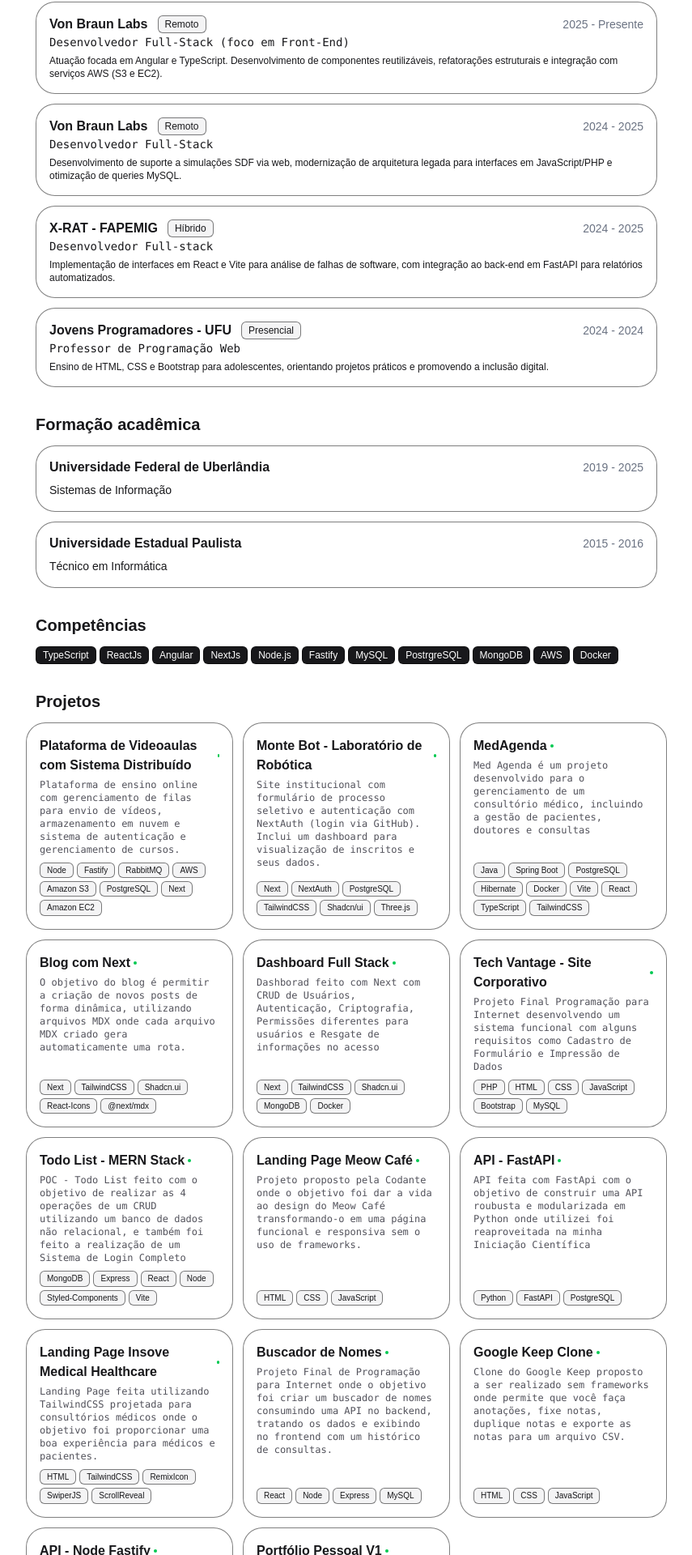
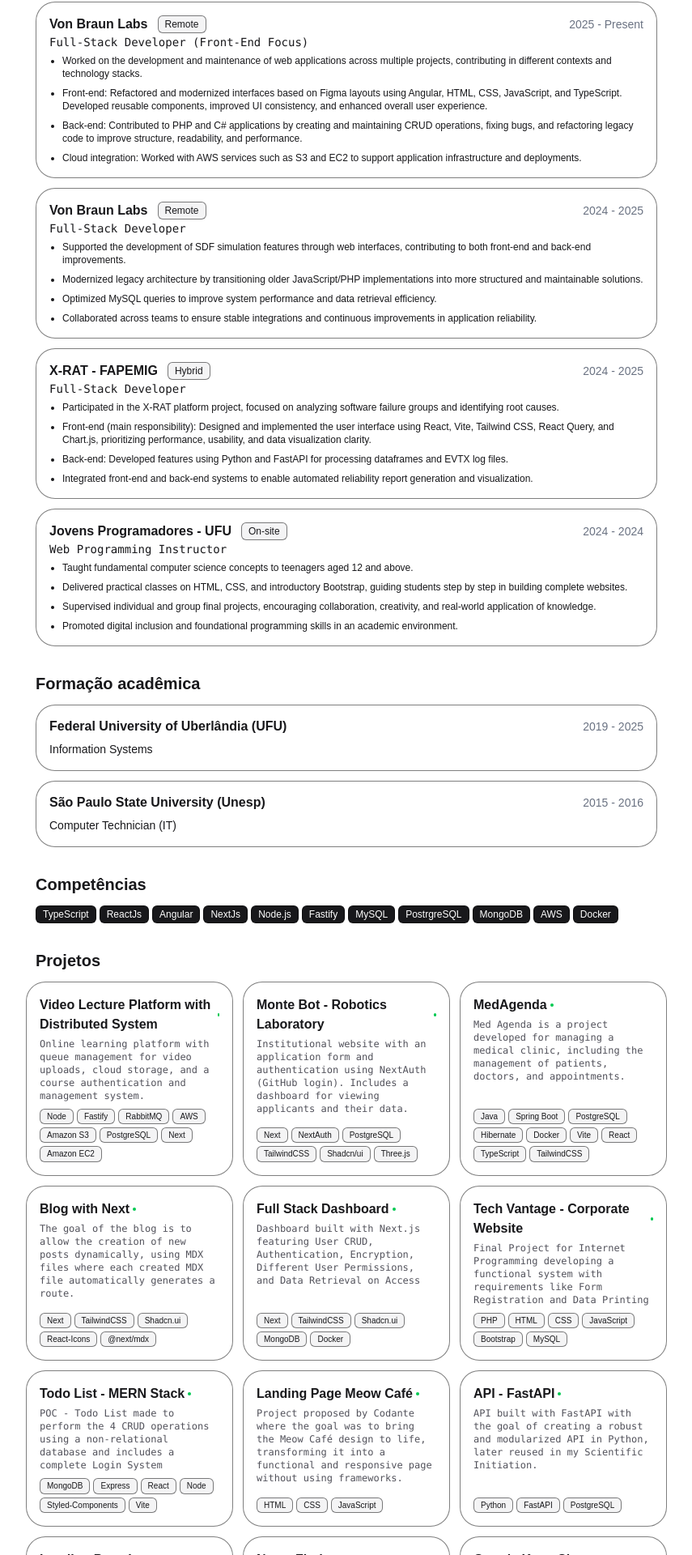
Before and after one commit to nathanmota-dev/portfolio-v2, a Next.js app: page /cv in a window 1280 px wide. Shown: the part 557-2477 px from the top of the page at 81% size, without its empty margins (212-1067 px from the left). Built offline with nearby package versions, Linux system fonts and the light colour scheme.

Commit message:
feat: update resume with en

```diff
--- a/app/cv/page.tsx
+++ b/app/cv/page.tsx
@@ -67,7 +67,9 @@
                                     </a>
                                 </Button>
                             ) : null}
-                            {RESUME_DATA.contact.social.map((social) => (
+                            {RESUME_DATA.contact.social
+                                .filter((social) => social.showOnCv ?? true)
+                                .map((social) => (
                                     <Button
                                         key={social.name}
                                         className="h-8 w-8"
@@ -110,6 +112,10 @@
                     <h2 className="text-xl font-bold">Experiência de Trabalho</h2>
                     {RESUME_DATA.work.map((work) => {
                         const workKey = `${work.company}-${work.title}-${work.start}-${work.end}`;
+                        const workDescriptionItems = work.description
+                            .split("\n")
+                            .map((line) => line.trim())
+                            .filter(Boolean);
 
                         return (
                             <Card key={workKey}>
@@ -142,7 +148,11 @@
                                     </h4>
                                 </CardHeader>
                                 <CardContent className="mt-2 text-xs">
-                                    {work.description}
+                                    <ul className="list-disc space-y-2 pl-4">
+                                        {workDescriptionItems.map((item) => (
+                                            <li key={`${workKey}-${item}`}>{item}</li>
+                                        ))}
+                                    </ul>
                                 </CardContent>
                             </Card>
                         );
--- a/data/resume-data.tsx
+++ b/data/resume-data.tsx
@@ -9,10 +9,10 @@
     techStack: ["TypeScript", "React", "Angular", "Node", "AWS"],
     locationLink: "https://www.google.com/maps/place/Ribeir%C3%A3o+Preto+-+State+of+S%C3%A3o+Paulo",
     about:
-        "Desenvolvedor Full-Stack apaixonado por solucionar problemas!",
+        "Full-Stack Developer passionate about solving problems!",
     summary: `
-    Desenvolvedor Full-Stack com mais de 2 anos de experiência no desenvolvimento de aplicações web completas, do Front-End ao Back-End. Formado em Sistemas de Informação pela UFU, iniciei minha trajetória como Técnico em Informática pela Unesp FCAV, onde desenvolvi meus primeiros projetos de programação. Atualmente trabalho construindo soluções escaláveis, integrações entre sistemas, aplicando boas práticas de engenharia de software.
-  `,
+    Full-Stack Developer with over 2 years of experience building complete web applications, from Front-End to Back-End. Graduated in Information Systems from UFU, I started my journey as an IT Technician at Unesp FCAV, where I developed my first programming projects. Currently, I work on building scalable solutions, system integrations, and applying software engineering best practices.
+    `,
     avatarUrl: "https://avatars.githubusercontent.com/u/120220035?v=4",
     personalWebsiteUrl: "#",
     initialPhrase: "Your next big application needs a solid foundation and an amazing interface. Let’s talk and build something real.",
@@ -24,34 +24,38 @@
                 name: "GitHub",
                 url: "https://github.com/nathanmota-dev",
                 icon: FaGithub,
+                showOnCv: true,
             },
             {
                 name: "LinkedIn",
                 url: "https://www.linkedin.com/in/nathansmota/",
                 icon: FaLinkedin,
+                showOnCv: true,
             },
             {
                 name: "X (Twitter)",
                 url: "https://x.com/pq_nathan",
                 icon: SiX,
+                showOnCv: false,
             },
             {
                 name: "Spotify",
                 url: "https://open.spotify.com/user/d9zhqx5tfnna0pqx4or91e3re?si=bcf6f90eae0446d8",
                 icon: FaSpotify,
+                showOnCv: false,
             },
         ],
     },
     education: [
         {
-            school: "Universidade Federal de Uberlândia",
-            degree: "Sistemas de Informação",
+            school: "Federal University of Uberlândia (UFU)",
+            degree: "Information Systems",
             start: "2019",
             end: "2025",
         },
         {
-            school: "Universidade Estadual Paulista",
-            degree: "Técnico em Informática",
+            school: "São Paulo State University (Unesp)",
+            degree: "Computer Technician (IT)",
             start: "2015",
             end: "2016",
         },
@@ -60,42 +64,70 @@
         {
             company: "Von Braun Labs",
             link: "https://www.linkedin.com/company/von-braun-labs/",
-            badges: ["Remoto"],
-            title: "Desenvolvedor Full-Stack (foco em Front-End)",
+            badges: ["Remote"],
+            title: "Full-Stack Developer (Front-End Focus)",
             start: "2025",
-            end: "Presente",
-            description:
-                "Atuação focada em Angular e TypeScript. Desenvolvimento de componentes reutilizáveis, refatorações estruturais e integração com serviços AWS (S3 e EC2).",
+            end: "Present",
+            description: `
+            Worked on the development and maintenance of web applications across multiple projects, contributing in different contexts and technology stacks.
+
+            Front-end: Refactored and modernized interfaces based on Figma layouts using Angular, HTML, CSS, JavaScript, and TypeScript. Developed reusable components, improved UI consistency, and enhanced overall user experience.
+
+            Back-end: Contributed to PHP and C# applications by creating and maintaining CRUD operations, fixing bugs, and refactoring legacy code to improve structure, readability, and performance.
+
+            Cloud integration: Worked with AWS services such as S3 and EC2 to support application infrastructure and deployments.
+            `,
         },
         {
             company: "Von Braun Labs",
             link: "https://www.linkedin.com/company/von-braun-labs/",
-            badges: ["Remoto"],
-            title: "Desenvolvedor Full-Stack",
+            badges: ["Remote"],
+            title: "Full-Stack Developer",
             start: "2024",
             end: "2025",
-            description:
-                "Desenvolvimento de suporte a simulações SDF via web, modernização de arquitetura legada para interfaces em JavaScript/PHP e otimização de queries MySQL.",
+            description: `
+            Supported the development of SDF simulation features through web interfaces, contributing to both front-end and back-end improvements.
+
+            Modernized legacy architecture by transitioning older JavaScript/PHP implementations into more structured and maintainable solutions.
+
+            Optimized MySQL queries to improve system performance and data retrieval efficiency.
+
+            Collaborated across teams to ensure stable integrations and continuous improvements in application reliability.
+            `,
         },
         {
             company: "X-RAT - FAPEMIG",
             link: "#",
-            badges: ["Híbrido"],
-            title: "Desenvolvedor Full-stack",
+            badges: ["Hybrid"],
+            title: "Full-Stack Developer",
             start: "2024",
             end: "2025",
-            description:
-                "Implementação de interfaces em React e Vite para análise de falhas de software, com integração ao back-end em FastAPI para relatórios automatizados.",
+            description: `
+            Participated in the X-RAT platform project, focused on analyzing software failure groups and identifying root causes.
+
+            Front-end (main responsibility): Designed and implemented the user interface using React, Vite, Tailwind CSS, React Query, and Chart.js, prioritizing performance, usability, and data visualization clarity.
+
+            Back-end: Developed features using Python and FastAPI for processing dataframes and EVTX log files.
+
+            Integrated front-end and back-end systems to enable automated reliability report generation and visualization.
+            `,
         },
         {
             company: "Jovens Programadores - UFU",
             link: "#",
-            badges: ["Presencial"],
-            title: "Professor de Programação Web",
+            badges: ["On-site"],
+            title: "Web Programming Instructor",
             start: "2024",
             end: "2024",
-            description:
-                "Ensino de HTML, CSS e Bootstrap para adolescentes, orientando projetos práticos e promovendo a inclusão digital.",
+            description: `
+            Taught fundamental computer science concepts to teenagers aged 12 and above.
+
+            Delivered practical classes on HTML, CSS, and introductory Bootstrap, guiding students step by step in building complete websites.
+
+            Supervised individual and group final projects, encouraging collaboration, creativity, and real-world application of knowledge.
+
+            Promoted digital inclusion and foundational programming skills in an academic environment.
+            `,
         },
     ],
     skills: [
@@ -136,7 +168,7 @@
     projects: [
         {
             image: "projects/distributed.jpeg",
-            title: "Plataforma de Videoaulas com Sistema Distribuído",
+            title: "Video Lecture Platform with Distributed System",
             techStack: [
                 "Node",
                 "Fastify",
@@ -148,7 +180,7 @@
                 "Amazon EC2",
             ],
             description:
-                "Plataforma de ensino online com gerenciamento de filas para envio de vídeos, armazenamento em nuvem e sistema de autenticação e gerenciamento de cursos.",
+                "Online learning platform with queue management for video uploads, cloud storage, and a course authentication and management system.",
             githubUrl: "https://github.com/nathanmota-dev/systems-distributed",
             type: "fullstack",
             link: {
@@ -158,7 +190,7 @@
         },
         {
             image: "projects/montebot.JPG",
-            title: "Monte Bot - Laboratório de Robótica",
+            title: "Monte Bot - Robotics Laboratory",
             techStack: [
                 "Next",
                 "NextAuth",
@@ -168,7 +200,7 @@
                 "Three.js",
             ],
             description:
-                "Site institucional com formulário de processo seletivo e autenticação com NextAuth (login via GitHub). Inclui um dashboard para visualização de inscritos e seus dados.",
+                "Institutional website with an application form and authentication using NextAuth (GitHub login). Includes a dashboard for viewing applicants and their data.",
             githubUrl: "https://github.com/monte-bot/montebot",
             deployUrl: "https://monte-bot.vercel.app/",
             type: "fullstack",
@@ -192,7 +224,7 @@
                 "TailwindCSS",
             ],
             description:
-                "Med Agenda é um projeto desenvolvido para o gerenciamento de um consultório médico, incluindo a gestão de pacientes, doutores e consultas",
+                "Med Agenda is a project developed for managing a medical clinic, including the management of patients, doctors, and appointments.",
             githubUrl: "https://github.com/nathanmota-dev/final-project-poo2",
             deployUrl: "https://final-project-poo2.vercel.app/",
             type: "fullstack",
@@ -203,7 +235,7 @@
         },
         {
             image: "projects/blog.JPG",
-            title: "Blog com Next",
+            title: "Blog with Next",
             techStack: [
                 "Next",
                 "TailwindCSS",
@@ -212,7 +244,7 @@
                 "@next/mdx",
             ],
             description:
-                "O objetivo do blog é permitir a criação de novos posts de forma dinâmica, utilizando arquivos MDX onde cada arquivo MDX criado gera automaticamente uma rota.",
+                "The goal of the blog is to allow the creation of new posts dynamically, using MDX files where each created MDX file automatically generates a route.",
             githubUrl: "https://github.com/nathanmota-dev/blog-nextjs",
             deployUrl: "https://blog-do-nathan.vercel.app/",
             type: "frontend",
@@ -223,7 +255,7 @@
         },
         {
             image: "projects/dashboard.JPG",
-            title: "Dashboard Full Stack",
+            title: "Full Stack Dashboard",
             techStack: [
                 "Next",
                 "TailwindCSS",
@@ -232,7 +264,7 @@
                 "Docker",
             ],
             description:
-                "Dashborad feito com Next com CRUD de Usuários, Autenticação, Criptografia, Permissões diferentes para usuários e Resgate de informações no acesso",
+                "Dashboard built with Next.js featuring User CRUD, Authentication, Encryption, Different User Permissions, and Data Retrieval on Access",
             githubUrl: "https://github.com/nathanmota-dev/dashboard-next-crud",
             deployUrl: "https://dashboard-next-crud.vercel.app/",
             type: "fullstack",
@@ -243,7 +275,7 @@
         },
         {
             image: "projects/TechVantage.JPG",
-            title: "Tech Vantage - Site Corporativo",
+            title: "Tech Vantage - Corporate Website",
             techStack: [
                 "PHP",
                 "HTML",
@@ -253,7 +285,7 @@
                 "MySQL",
             ],
             description:
-                "Projeto Final Programação para Internet desenvolvendo um sistema funcional com alguns requisitos como Cadastro de Formulário e Impressão de Dados",
+                "Final Project for Internet Programming developing a functional system with requirements like Form Registration and Data Printing",
             githubUrl: "https://github.com/nathanmota-dev/Programacao-para-Internet-1",
             deployUrl: "http://techvantage.infinityfreeapp.com/index.php",
             type: "fullstack",
@@ -274,7 +306,7 @@
                 "Vite",
             ],
             description:
-                "POC - Todo List feito com o objetivo de realizar as 4 operações de um CRUD utilizando um banco de dados não relacional, e também foi feito a realização de um Sistema de Login Completo",
+                "POC - Todo List made to perform the 4 CRUD operations using a non-relational database and includes a complete Login System",
             githubUrl: "https://github.com/nathanmota-dev/todo-list-mern-stack",
             deployUrl: "https://todo-list-mern-stack.vercel.app/",
             type: "fullstack",
@@ -292,7 +324,7 @@
                 "JavaScript",
             ],
             description:
-                "Projeto proposto pela Codante onde o objetivo foi dar a vida ao design do Meow Café transformando-o em uma página funcional e responsiva sem o uso de frameworks.",
+                "Project proposed by Codante where the goal was to bring the Meow Café design to life, transforming it into a functional and responsive page without using frameworks.",
             githubUrl: "https://github.com/nathanmota-dev/landing-page-meow-cafe",
             deployUrl: "https://nathanmota-dev.github.io/landing-page-meow-cafe/",
             type: "frontend",
@@ -310,7 +342,7 @@
                 "PostgreSQL",
             ],
             description:
-                "API feita com FastApi com o objetivo de construir uma API roubusta e modularizada em Python onde utilizei foi reaproveitada na minha Iniciação Científica",
+                "API built with FastAPI with the goal of creating a robust and modularized API in Python, later reused in my Scientific Initiation.",
             githubUrl: "https://github.com/nathanmota-dev/node-com-fastify",
             deployUrl: "",
             type: "backend",
@@ -330,7 +362,7 @@
                 "ScrollReveal",
             ],
             description:
-                "Landing Page feita utilizando TailwindCSS projetada para consultórios médicos onde o objetivo foi proporcionar uma boa experiência para médicos e pacientes.",
+                "Landing Page created using TailwindCSS designed for medical clinics, aiming to provide a good experience for doctors and patients.",
             githubUrl: "https://github.com/nathanmota-dev/landing-page-insove-medical-healthcare",
             deployUrl: "https://insove-medical-healthcare.netlify.app/",
             type: "frontend",
@@ -341,7 +373,7 @@
         },
         {
             image: "projects/Buscador.JPG",
-            title: "Buscador de Nomes",
+            title: "Name Finder",
             techStack: [
                 "React",
                 "Node",
@@ -349,7 +381,7 @@
                 "MySQL",
             ],
             description:
-                "Projeto Final de Programação para Internet onde o objetivo foi criar um buscador de nomes consumindo uma API no backend, tratando os dados e exibindo no frontend com um histórico de consultas.",
+                "Final Project for Internet Programming where the goal was to create a name search engine consuming an API on the backend, processing the data, and displaying it on the frontend with a search history.",
             githubUrl: "https://github.com/nathanmota-dev/programacao-para-internet-2",
             deployUrl: "https://programacao-para-internet-2.vercel.app/",
             type: "fullstack",
@@ -367,7 +399,7 @@
                 "JavaScript",
             ],
             description:
-                "Clone do Google Keep proposto a ser realizado sem frameworks onde permite que você faça anotações, fixe notas, duplique notas e exporte as notas para um arquivo CSV.",
+                "Google Keep clone proposed to be done without frameworks, allowing you to make notes, pin notes, duplicate notes, and export notes to a CSV file.",
             githubUrl: "https://github.com/nathanmota-dev/Google-Keep-JS",
             deployUrl: "https://google-keep-js.vercel.app/",
             type: "frontend",
@@ -385,7 +417,7 @@
                 "PostgreSQL",
             ],
             description:
-                "API com CRUD utilizando banco de dados relacional.",
+                "API built with the goal of performing CRUD operations using a relational database.",
             githubUrl: "https://github.com/nathanmota-dev/node-com-fastify",
             deployUrl: "",
             type: "backend",
@@ -396,7 +428,7 @@
         },
         {
             "image": "projects/portfolio-v1.png",
-            "title": "Portfólio Pessoal V1",
+            "title": "Personal Portfolio V1",
             "techStack": [
                 "Next",
                 "TailwindCSS",
@@ -405,7 +437,7 @@
                 "TypeScript"
             ],
             "description":
-                "Primeira versão do meu portfólio focada em internacionalização (i18n), design responsivo Mobile First e suporte a Dark Mode, apresentando meus principais projetos e experiências.",
+                "First version of my portfolio focused on internationalization (i18n), Mobile-First responsive design, and Dark Mode support, showcasing my main projects and experiences.",
             "githubUrl": "https://github.com/nathanmota-dev/portfolio",
             "deployUrl": "https://nathanmota-portifolio.vercel.app/",
             "type": "frontend",
```
Lines whose indentation alone changed are shown as unchanged.
